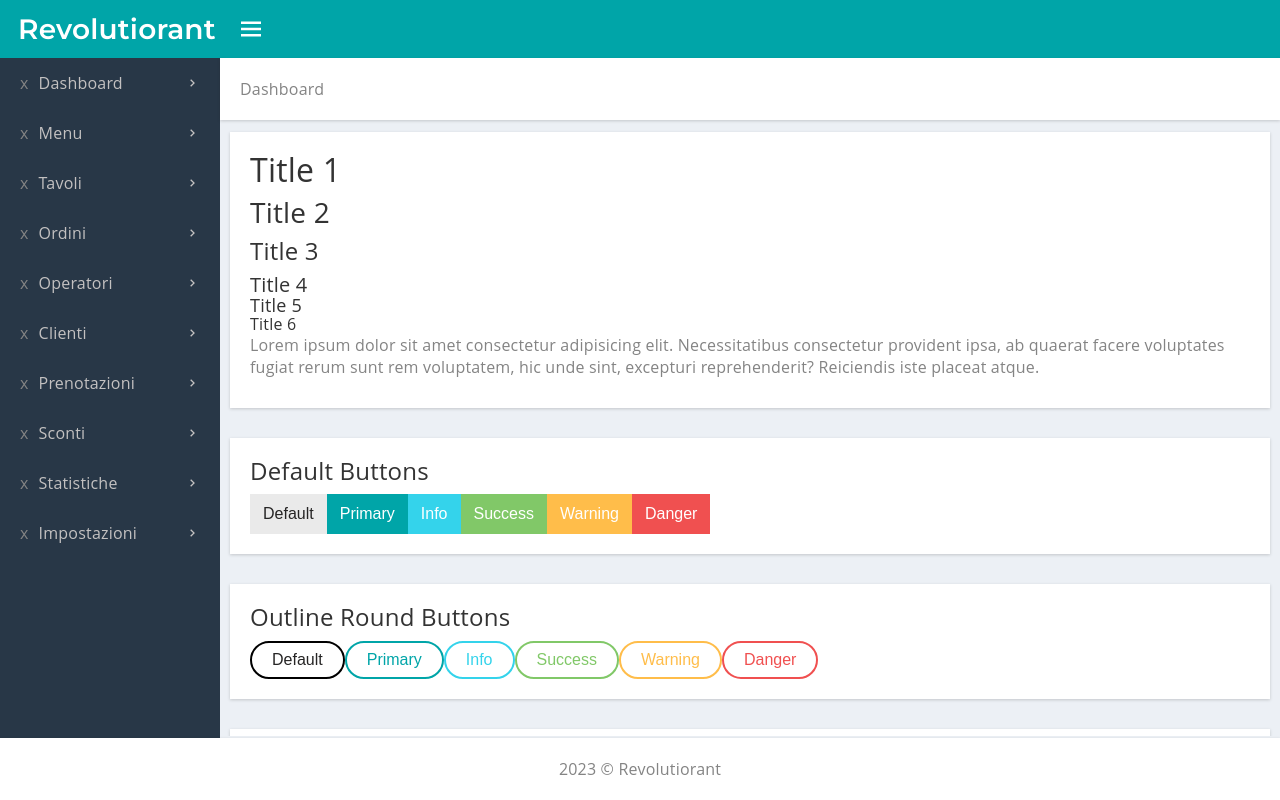
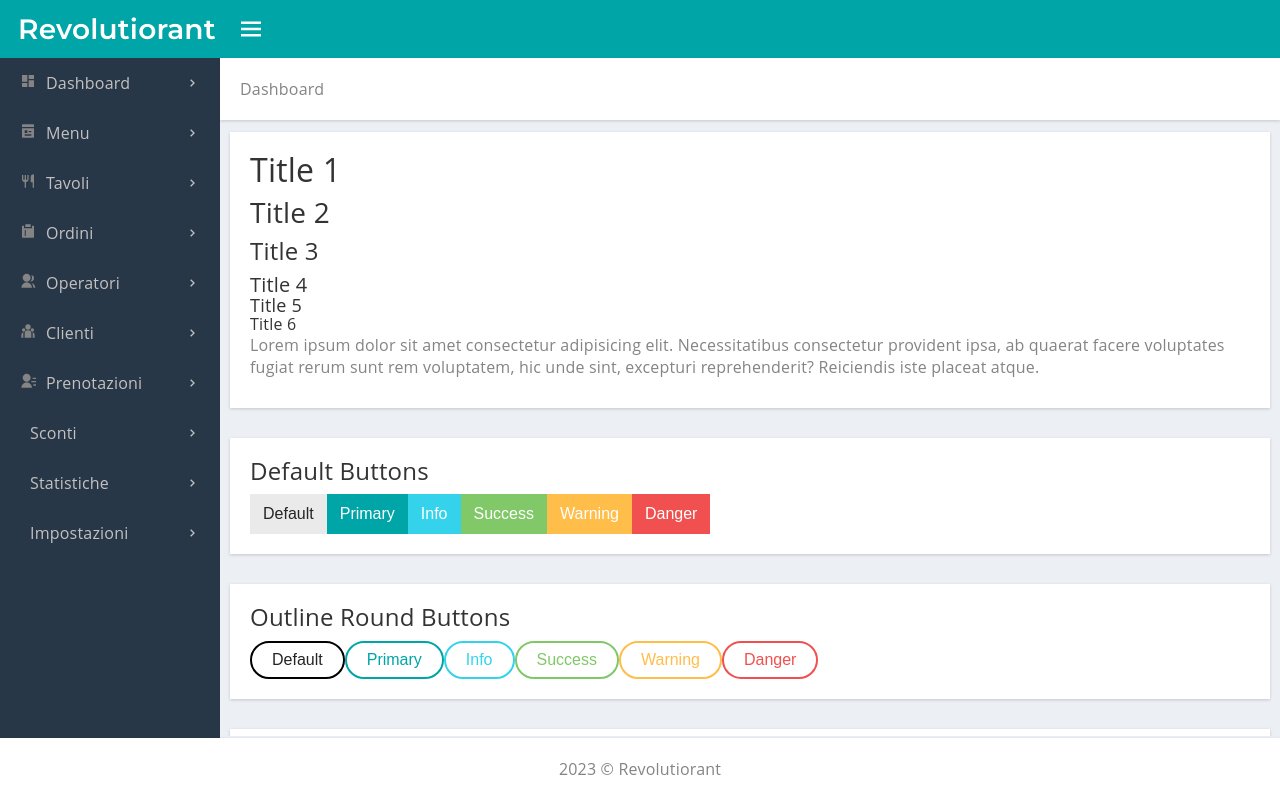
Before and after one commit to giusene/Revolutiorant-AdminPanel, a Next.js app: page / in a window 1280 px wide. Built offline with nearby package versions, Linux system fonts and the light colour scheme.

Commit message:
aggiunta icone

```diff
--- a/src/components/SideMenu/SideMenuItem/SideMenuItem.tsx
+++ b/src/components/SideMenu/SideMenuItem/SideMenuItem.tsx
@@ -2,6 +2,15 @@ import { Dispatch, useState } from "react";
 import { SideMenuItem } from "../../../../data/sideMenu";
 import styles from "./styles.module.scss";
 import { BiChevronRight } from "react-icons/bi";
+import {
+  RiDashboardFill,
+  RiSurveyFill,
+  RiRestaurantFill,
+  RiPagesFill,
+  RiGroupFill,
+  RiTeamFill,
+  RiContactsFill,
+} from "react-icons/ri";
 
 const SideMenuItem = (props: {
   item: SideMenuItem;
@@ -16,6 +25,24 @@ const SideMenuItem = (props: {
     setShow(!show);
     setActive(index);
   };
+  const iconMenu = () => {
+    switch (label) {
+      case "dashboard":
+        return <RiDashboardFill />;
+      case "menu":
+        return <RiPagesFill />;
+      case "tavoli":
+        return <RiRestaurantFill />;
+      case "ordini":
+        return <RiSurveyFill />;
+      case "operatori":
+        return <RiGroupFill />;
+      case "clienti":
+        return <RiTeamFill />;
+      case "prenotazioni":
+        return <RiContactsFill />;
+    }
+  };
   return (
     <>
       <div
@@ -24,7 +51,7 @@ const SideMenuItem = (props: {
           active === index || (show && subItem) ? styles.active : ""
         }`}
       >
-        <p className={styles.icon}>x</p>
+        <p className={styles.icon}>{iconMenu()}</p>
         <p className={styles.label}>{label}</p>
 
         <BiChevronRight
```
